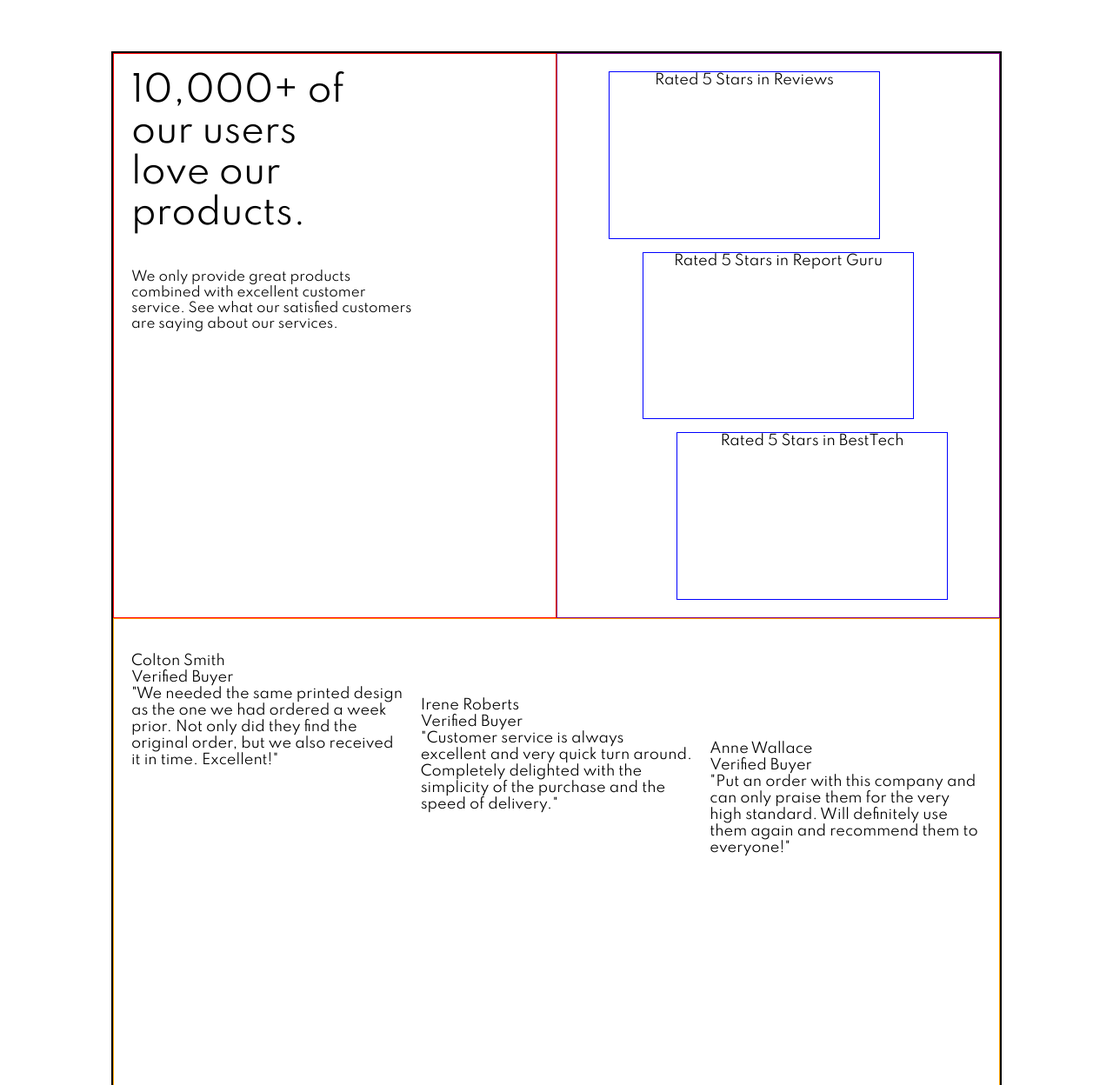
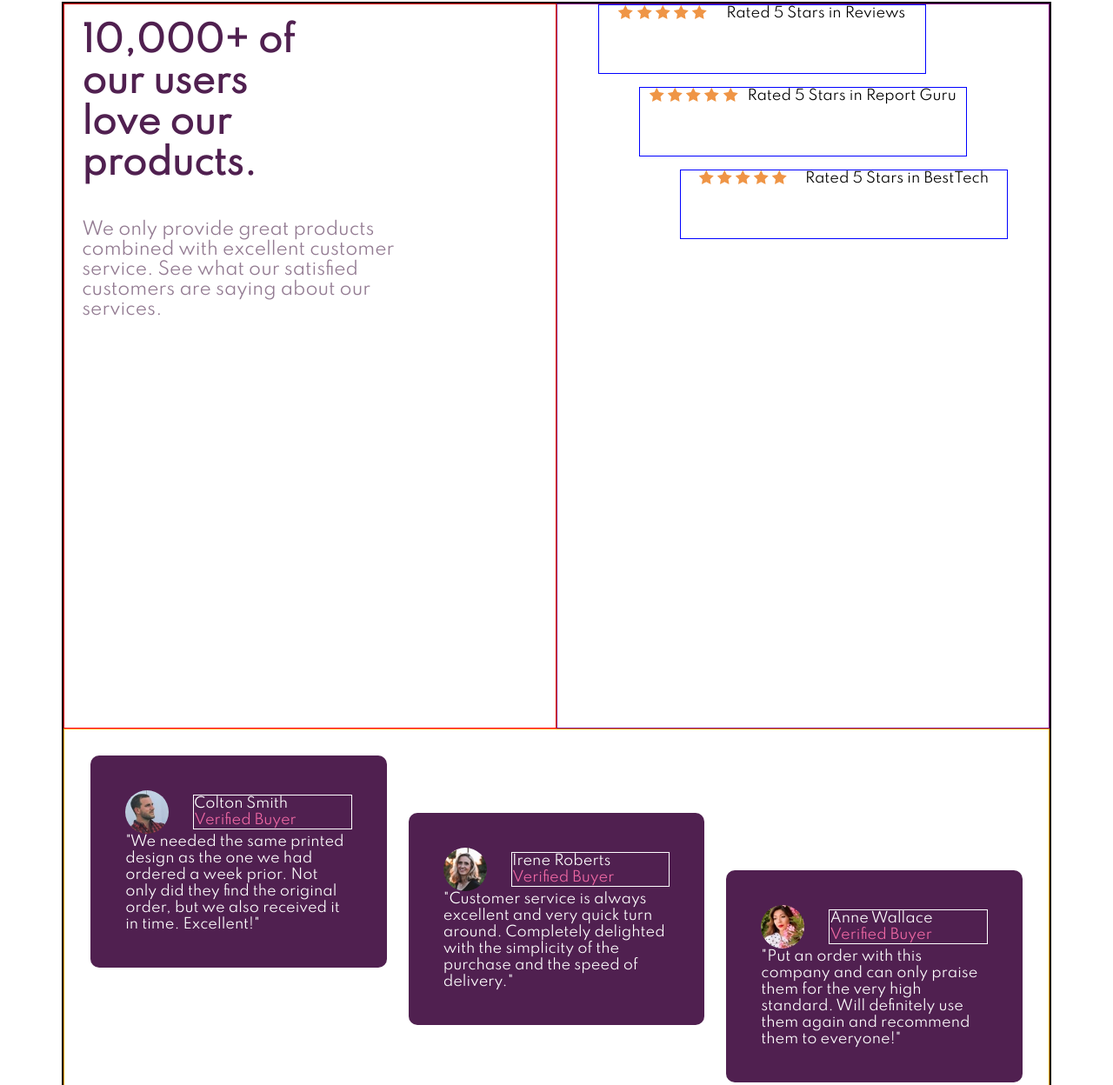
Before and after one commit to jthnyc/social-proof, a plain HTML site: page index.html in a window 1280 px wide. Shown: the part 61-1309 px from the top of the page at 87% size. Drawn offline with Linux system fonts and the light colour scheme.

Commit message:
[Feat]: updating rating and review sections

```diff
--- a/index.html
+++ b/index.html
@@ -32,18 +32,47 @@
       </section>
 
       <section class="rating">
-        <div class="rating-1">Rated 5 Stars in Reviews</div>
-        <div class="rating-2">Rated 5 Stars in Report Guru</div>
-        <div class="rating-3">Rated 5 Stars in BestTech</div>
+        <div class="rating-1">
+          <div class="rating-stars">
+            <img src="./images/icon-star.svg" />
+            <img src="./images/icon-star.svg" />
+            <img src="./images/icon-star.svg" />
+            <img src="./images/icon-star.svg" />
+            <img src="./images/icon-star.svg" />
+          </div>
+          Rated 5 Stars in Reviews
+        </div>
+        <div class="rating-2">
+          <div class="rating-stars">
+            <img src="./images/icon-star.svg" />
+            <img src="./images/icon-star.svg" />
+            <img src="./images/icon-star.svg" />
+            <img src="./images/icon-star.svg" />
+            <img src="./images/icon-star.svg" />
+          </div>
+          Rated 5 Stars in Report Guru
+        </div>
+        <div class="rating-3">
+          <div class="rating-stars">
+            <img src="./images/icon-star.svg" />
+            <img src="./images/icon-star.svg" />
+            <img src="./images/icon-star.svg" />
+            <img src="./images/icon-star.svg" />
+            <img src="./images/icon-star.svg" />
+          </div>
+          Rated 5 Stars in BestTech
+        </div>
       </section>
 
       <section class="review">
         <div class="review-1">
           <div class="reviewer-container">
-            <img />
+            <div class="reviewer">
+              <img src="./images/image-colton.jpg" />
               <div class="reviewer-details">
                 <div class="name">Colton Smith</div>
                 <div class="verified">Verified Buyer</div>
+              </div>
             </div>
             <div class="review-comment">
               "We needed the same printed design as the one we had ordered a
@@ -55,10 +84,12 @@
 
         <div class="review-2">
           <div class="reviewer-container">
-            <img />
+            <div class="reviewer">
+              <img src="./images/image-irene.jpg" />
               <div class="reviewer-details">
                 <div class="name">Irene Roberts</div>
                 <div class="verified">Verified Buyer</div>
+              </div>
             </div>
             <div class="review-comment">
               "Customer service is always excellent and very quick turn around.
@@ -70,10 +101,12 @@
 
         <div class="review-3">
           <div class="reviewer-container">
-            <img />
+            <div class="reviewer">
+              <img src="./images/image-anne.jpg" />
               <div class="reviewer-details">
                 <div class="name">Anne Wallace</div>
                 <div class="verified">Verified Buyer</div>
+              </div>
             </div>
             <div class="review-comment">
               "Put an order with this company and can only praise them for the
--- a/style.css
+++ b/style.css
@@ -1,5 +1,10 @@
 html {
   font-family: "Spartan", serif;
+  --darkmagenta: hsl(300, 43%, 22%);
+  --pink: hsl(333, 80%, 67%);
+  --graymagenta: hsl(303, 10%, 53%);
+  --lightgraymagenta: hsl(300, 24%, 96%);
+  --white: hsl(0, 0%, 100%);
 }
 
 .container {
@@ -7,7 +12,7 @@ html {
   display: grid;
   grid-template-columns: repeat(2, 1fr);
   grid-template-rows: repeat(2, 1fr);
-  margin: 120px;
+  margin: 5%;
 }
 
 .banner {
@@ -17,13 +22,16 @@ html {
 .tag-main {
   /* border: 1px solid gray; */
   font-size: 40px;
+  font-weight: 700;
+  color: var(--darkmagenta);
   width: 50%;
   padding: 20px;
 }
 
 .tag-fineprint {
   /* border: 1px solid gray; */
-  font-size: 15px;
+  font-size: 20px;
+  color: var(--graymagenta);
   width: 65%;
   padding: 20px;
 }
@@ -31,11 +39,11 @@ html {
 .rating {
   border: 1px solid purple;
   display: grid;
-  grid-template-rows: repeat(3, 1fr);
+  grid-template-rows: repeat(3, 80px);
   grid-template-columns: repeat(12, 1fr);
   row-gap: 15px;
   text-align: center;
-  padding: 20px;
+  /* padding: 20px; */
 }
 
 .rating-1 {
@@ -44,6 +52,8 @@ html {
   grid-column-end: 10;
   grid-row-start: 1;
   grid-row-end: 2;
+  display: flex;
+  justify-content: space-evenly;
 }
 
 .rating-2 {
@@ -52,6 +62,8 @@ html {
   grid-column-end: 11;
   grid-row-start: 2;
   grid-row-end: 3;
+  display: flex;
+  justify-content: space-evenly;
 }
 
 .rating-3 {
@@ -59,6 +71,8 @@ html {
   grid-column-start: 4;
   grid-column-end: 12;
   grid-row-start: 3;
+  display: flex;
+  justify-content: space-evenly;
 }
 
 .review {
@@ -69,26 +83,66 @@ html {
   padding: 20px;
   grid-template-rows: repeat(12, 1fr);
   grid-template-columns: repeat(12, 1fr);
-  column-gap: 20px;
+  column-gap: 5px;
+}
+
+.reviewer-container {
+  padding: 40px;
 }
 
 .review-1 {
   grid-column-start: 1;
   grid-column-end: 5;
   grid-row-start: 1;
-  grid-row-end: 4;
+  grid-row-end: 5;
+  /* border: 2px solid black; */
+  background: var(--darkmagenta);
+  color: var(--white);
+  border-radius: 10px;
+  margin: 10px;
 }
 
 .review-2 {
   grid-column-start: 5;
   grid-column-end: 9;
   grid-row-start: 2;
-  grid-row-end: 5;
+  grid-row-end: 6;
+  background: var(--darkmagenta);
+  color: var(--white);
+  border-radius: 10px;
+  margin: 10px;
 }
 
 .review-3 {
   grid-column-start: 9;
   grid-column-end: 13;
   grid-row-start: 3;
-  grid-row-end: 6;
+  grid-row-end: 7;
+  background: var(--darkmagenta);
+  color: var(--white);
+  border-radius: 10px;
+  margin: 10px;
 }
+
+.reviewer {
+  display: grid;
+  /* border: 1px solid white; */
+  grid-template-rows: 1fr;
+  grid-template-columns: 30% 70%;
+  align-items: center;
+}
+
+.reviewer-details {
+  display: block;
+  border: 1px solid white;
+  align-content: space-between;
+}
+
+.reviewer img {
+  border-radius: 50px;
+  width: 50px;
+}
+
+.verified {
+  color: var(--pink);
+}
```
Lines whose indentation alone changed are shown as unchanged.
